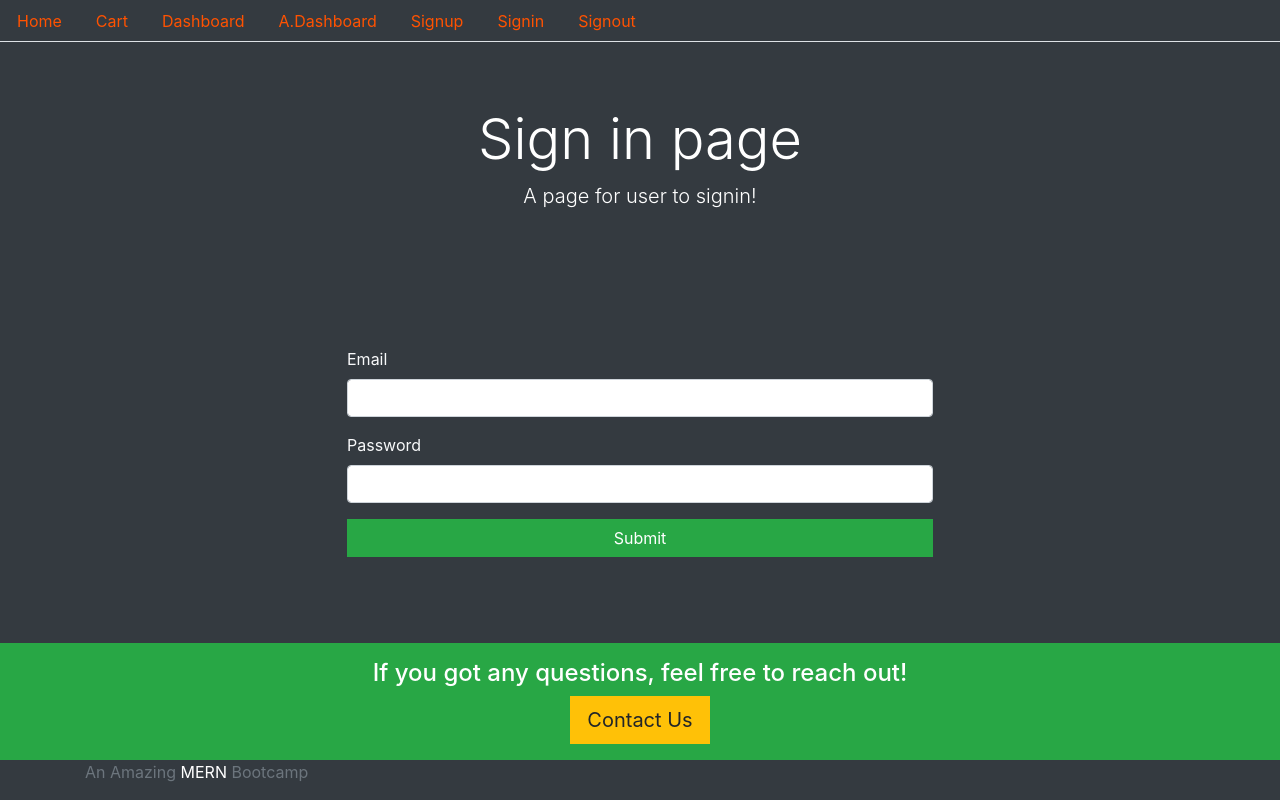
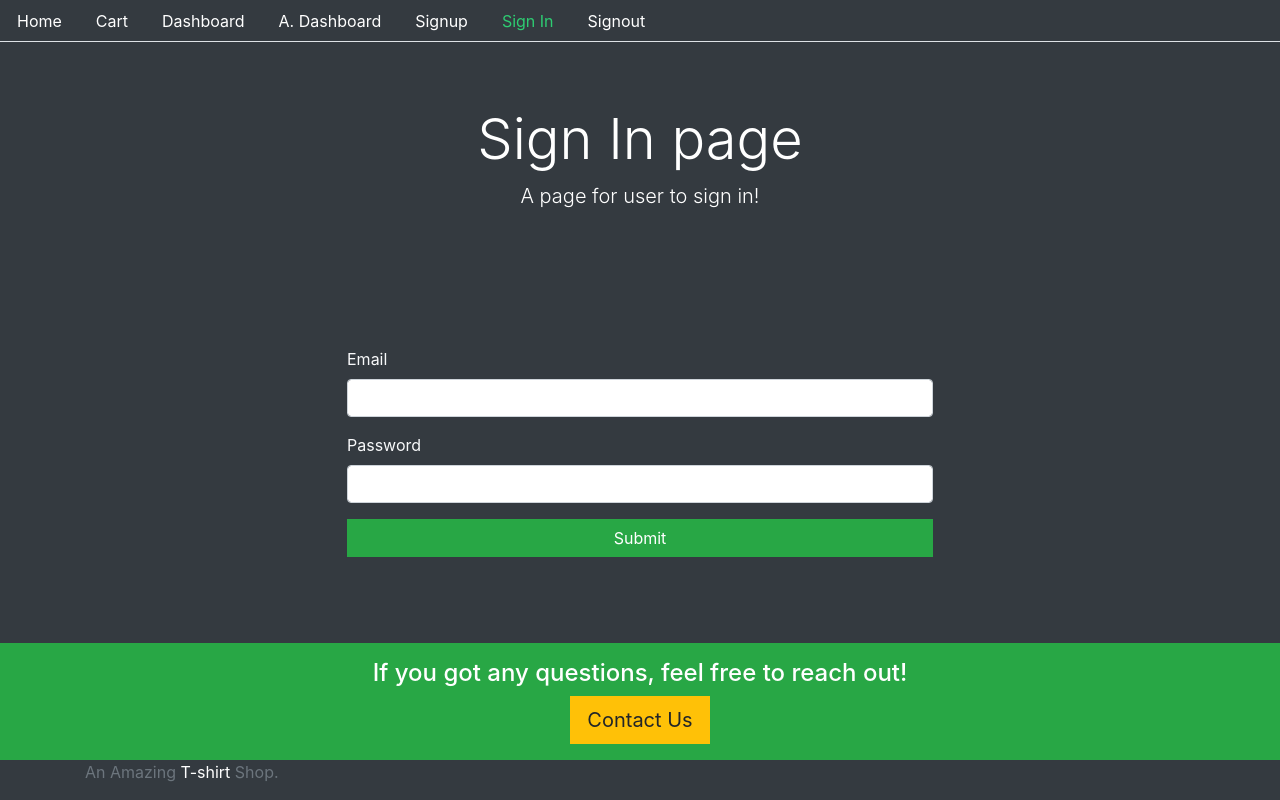
Before and after one commit to akshaydonhe12/T-shirt-Mern, a React (Create React App) app in the folder projfrontend/: page /signin in a window 1280 px wide. Built offline with nearby package versions, Linux system fonts and the light colour scheme.

Commit message:
fix-bugIn-signup/frontend

```diff
--- a/projfrontend/public/index.html
+++ b/projfrontend/public/index.html
@@ -11,20 +11,22 @@
     />
     <link rel="apple-touch-icon" href="%PUBLIC_URL%/logo192.png" />
 
-    <!---css Bootstrap-->
-    <link rel="stylesheet" href="https://stackpath.bootstrapcdn.com/bootstrap/4.5.0/css/bootstrap.min.css"
-    integrity="sha384-9aIt2nRpC12Uk9gS9baDl411NQApFmC26EwAOH8WgZl5MYYxFfc+NcPb1dKGj7Sk"
-    crossorigin="anonymous">
+    <link rel="manifest" href="%PUBLIC_URL%/manifest.json" />
+    <link
+      rel="stylesheet"
+      href="https://stackpath.bootstrapcdn.com/bootstrap/4.4.1/css/bootstrap.min.css"
+      integrity="sha384-Vkoo8x4CGsO3+Hhxv8T/Q5PaXtkKtu6ug5TOeNV6gBiFeWPGFN9MuhOf23Q9Ifjh"
+      crossorigin="anonymous"
+    />
 
-    <!--CDN fontAwesome-->
-    <link href="https://stackpath.bootstrapcdn.com/font-awesome/4.7.0/css/font-awesome.min.css"
-     rel="stylesheet"
-     integrity="sha384-wvfXpqpZZVQGK6TAh5PVlGOfQNHSoD2xbE+QkPxCAFlNEevoEH3Sl0sibVcOQVnN"
-      crossorigin="anonymous">
+    <link
+      href="https://stackpath.bootstrapcdn.com/font-awesome/4.7.0/css/font-awesome.min.css"
+      rel="stylesheet"
+      integrity="sha384-wvfXpqpZZVQGK6TAh5PVlGOfQNHSoD2xbE+QkPxCAFlNEevoEH3Sl0sibVcOQVnN"
+      crossorigin="anonymous"
+    />
 
-    <link rel="manifest" href="%PUBLIC_URL%/manifest.json" />
-
-    <title>T-shirt/MERN</title>
+    <title>My Tshirt Store</title>
   </head>
   <body>
     <noscript>You need to enable JavaScript to run this app.</noscript>
--- a/projfrontend/src/Routes.js
+++ b/projfrontend/src/Routes.js
@@ -3,7 +3,6 @@ import { BrowserRouter, Switch, Route } from "react-router-dom";
 import Home from "./core/Home";
 import Signup from "./user/Signup";
 import Signin from "./user/Signin";
-
 
 const Routes = () => {
   return (
@@ -12,7 +11,6 @@ const Routes = () => {
         <Route path="/" exact component={Home} />
         <Route path="/signup" exact component={Signup} />
         <Route path="/signin" exact component={Signin} />
-
       </Switch>
     </BrowserRouter>
   );
--- a/projfrontend/src/backend.js
+++ b/projfrontend/src/backend.js
@@ -1 +1 @@
-export const API=process.env.REACT_APP_BACKEND;
+export const API = process.env.REACT_APP_BACKEND;
--- a/projfrontend/src/core/Base.js
+++ b/projfrontend/src/core/Base.js
@@ -23,7 +23,7 @@ const Base = ({
       </div>
       <div className="container">
         <span className="text-muted">
-          An Amazing <span className="text-white">MERN</span> Bootcamp
+          An Amazing <span className="text-white">T-shirt</span> Shop.
         </span>
       </div>
     </footer>
--- a/projfrontend/src/core/Home.js
+++ b/projfrontend/src/core/Home.js
@@ -5,8 +5,9 @@ import Base from "./Base";
 
 export default function Home() {
   console.log("API IS", API);
+
   return (
-    <Base title="Home Page" description="Welcome to the T-shirt Store">
+    <Base title="Home Page" description="Welcome to the Tshirt Store">
       <div className="row">
         <div className="col-4">
           <button className="btn btn-success">TEST</button>
--- a/projfrontend/src/core/Menu.js
+++ b/projfrontend/src/core/Menu.js
@@ -1,60 +1,78 @@
 import React from "react";
-import {Link, withRouter} from "react-router-dom";
+import { Link, withRouter } from "react-router-dom";
 
 const currentTab = (history, path) => {
-    if(history.location.pathname ===path) {
-        return {color: "#ffffff"}
+  if (history.location.pathname === path) {
+    return { color: "#2ecc72" };
   } else {
-        return {color: "#ff5200"}
+    return { color: "#FFFFFF" };
   }
+};
 
-}
-
-
-const Menu = ({history}) => (
+const Menu = ({ history }) => (
   <div>
-        <ui className="nav nav-tabs bg-dark">
+    <ul className="nav nav-tabs bg-dark">
       <li className="nav-item">
         <Link style={currentTab(history, "/")} className="nav-link" to="/">
           Home
         </Link>
       </li>
       <li className="nav-item">
-                <Link style={currentTab(history, "cart")} className="nav-link" to="cart">
+        <Link
+          style={currentTab(history, "/cart")}
+          className="nav-link"
+          to="/cart"
+        >
           Cart
         </Link>
       </li>
       <li className="nav-item">
-                <Link style={currentTab(history, "/user/dashboard")} className="nav-link" to="/user/dasboard">
+        <Link
+          style={currentTab(history, "/user/dashboard")}
+          className="nav-link"
+          to="/user/dashboard"
+        >
           Dashboard
         </Link>
       </li>
       <li className="nav-item">
-                <Link style={currentTab(history, "/A.dashboard")} className="nav-link" to="/A.dashboard">
-                    A.Dashboard
+        <Link
+          style={currentTab(history, "/admin/dashboard")}
+          className="nav-link"
+          to="/admin/dashboard"
+        >
+          A. Dashboard
         </Link>
       </li>
       <li className="nav-item">
-                <Link style={currentTab(history, "/Signup")} className="nav-link" to="/Signup">
+        <Link
+          style={currentTab(history, "/signup")}
+          className="nav-link"
+          to="/signup"
+        >
           Signup
         </Link>
       </li>
       <li className="nav-item">
-                <Link style={currentTab(history, "/Signin")} className="nav-link" to="/Signin">
-                    Signin
+        <Link
+          style={currentTab(history, "/signin")}
+          className="nav-link"
+          to="/signin"
+        >
+          Sign In
         </Link>
       </li>
       <li className="nav-item">
-                <Link style={currentTab(history, "/Signout")} className="nav-link" to="/Signout">
+        <Link
+          style={currentTab(history, "/signout")}
+          className="nav-link"
+          to="/signout"
+        >
           Signout
         </Link>
       </li>
-        </ui>
+    </ul>
   </div>
-)
+);
 
-
-
-
-
-export default withRouter (Menu);
+export default withRouter(Menu);
--- a/projfrontend/src/styles.css
+++ b/projfrontend/src/styles.css
@@ -8,9 +8,9 @@ body {
   background: #343a40;
 }
 
-footer{
+footer {
   position: absolute;
   bottom: 0px;
   right: 0px;
-  left:0px;
+  left: 0px;
 }
--- a/projfrontend/src/user/Signin.js
+++ b/projfrontend/src/user/Signin.js
@@ -1,24 +1,31 @@
-import React, {usestate} from "react";
+import React, { useState } from "react";
 import Base from "../core/Base";
-import {Link} from "react-router-dom";
-
+import { Link } from "react-router-dom";
 
 const Signin = () => {
+
+  const [values, setValues] = useState({
+    name: "",
+    email: "",
+    password: "",
+    error: "",
+    loading: false,
+    didRedirect: false
+  });
 
   const signInForm = () => {
     return (
       <div className="row">
-                <div className="col-6 offset-sm-3 text-left">
+        <div className="col-md-6 offset-sm-3 text-left">
           <form>
             <div className="form-group">
               <label className="text-light">Email</label>
-                            <input className="form-control" type="email">
-                            </input>
+              <input className="form-control" type="email" />
             </div>
+
             <div className="form-group">
               <label className="text-light">Password</label>
-                            <input className="form-control" type="password">
-                            </input>
+              <input className="form-control" type="password" />
             </div>
             <button className="btn btn-success btn-block">Submit</button>
           </form>
@@ -27,13 +34,11 @@ const Signin = () => {
     );
   };
 
-
   return (
-        <Base title="Sign in page" description="A page for user to signin!">
+    <Base title="Sign In page" description="A page for user to sign in!">
       {signInForm()}
     </Base>
   );
 };
 
-
 export default Signin;
--- a/projfrontend/src/user/Signup.js
+++ b/projfrontend/src/user/Signup.js
@@ -23,7 +23,7 @@ const Signup = () => {
     setValues({ ...values, error: false });
     signup({ name, email, password })
       .then(data => {
-        if (data.error) {
+        if (data?.error) {
           setValues({ ...values, error: data.error, success: false });
         } else {
           setValues({
@@ -36,7 +36,7 @@ const Signup = () => {
           });
         }
       })
-      .catch(console.log("Error in signup"));
+      .catch(()=>console.log("Error in signup"));
   };
 
   const signUpForm = () => {
@@ -50,6 +50,7 @@ const Signup = () => {
                 className="form-control"
                 onChange={handleChange("name")}
                 type="text"
+                value={name}
               />
             </div>
             <div className="form-group">
@@ -58,6 +59,7 @@ const Signup = () => {
                 className="form-control"
                 onChange={handleChange("email")}
                 type="email"
+                value={email}
               />
             </div>
 
@@ -67,6 +69,7 @@ const Signup = () => {
                 onChange={handleChange("password")}
                 className="form-control"
                 type="password"
+                value={password}
               />
             </div>
             <button onClick={onSubmit} className="btn btn-success btn-block">
@@ -78,10 +81,43 @@ const Signup = () => {
     );
   };
 
+  const successMessage = () => {
+    return (
+      <div className="row">
+        <div className="col-md-6 offset-sm-3 text-left">
+          <div
+            className="alert alert-success"
+            style={{ display: success ? "" : "none" }}
+          >
+            New account was created successfully. Please{" "}
+            <Link to="/signin">Login Here</Link>
+          </div>
+        </div>
+      </div>
+    );
+  };
+
+  const errorMessage = () => {
+    return (
+      <div className="row">
+        <div className="col-md-6 offset-sm-3 text-left">
+          <div
+            className="alert alert-danger"
+            style={{ display: error ? "" : "none" }}
+          >
+            {error}
+          </div>
+        </div>
+      </div>
+    );
+  };
+
   return (
     <Base title="Sign up page" description="A page for user to sign up!">
+      {successMessage()}
+      {errorMessage()}
       {signUpForm()}
-      <p className="text-light text-center">{JSON.stringify(values)}</p>
+      <p className="text-white text-center">{JSON.stringify(values)}</p>
     </Base>
   );
 };
```
Lines whose indentation alone changed are shown as unchanged.
